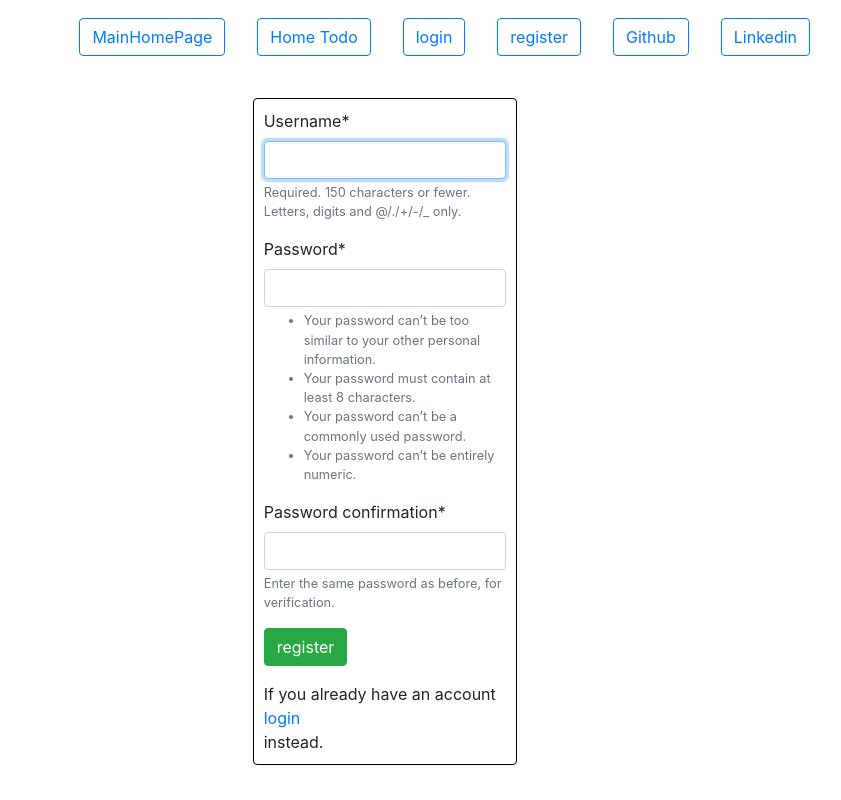
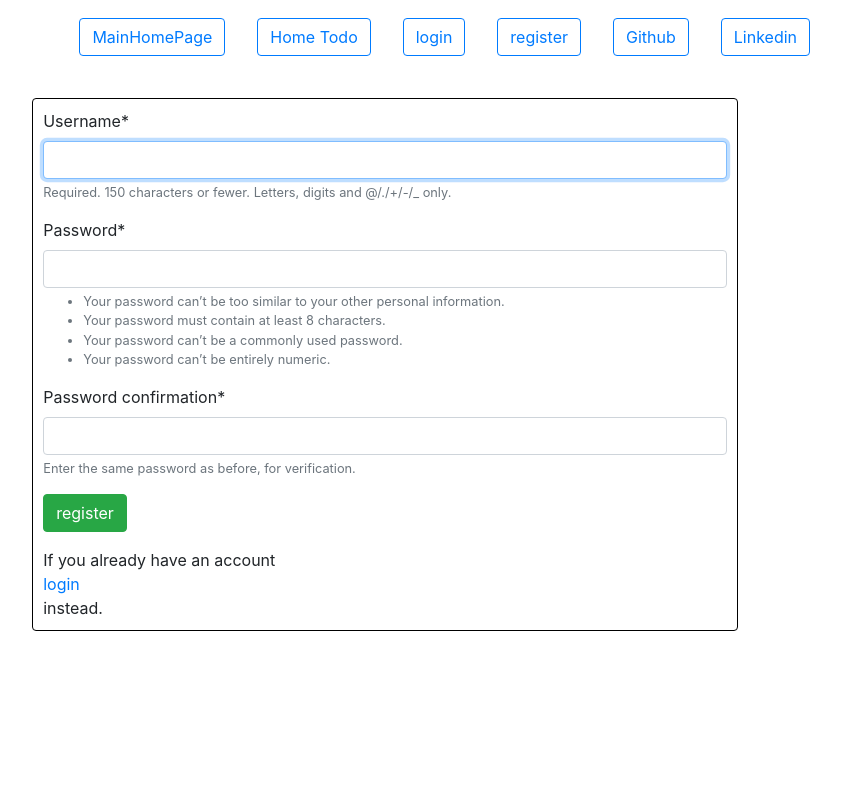
Before and after one commit to hrs2203/Django-app-ToDoList, a Django app: page /todo/register/ in a window 1280 px wide. Shown: the whole page, without its empty margins (255-1096 px from the left). Run offline with Django 3.2, Linux system fonts and the light colour scheme; some libraries are stand-ins or nearby versions.

Commit message:
making standards

```diff
--- /dev/null
+++ b/todoApp/mainApp/templates/mainApp/nav.html
@@ -0,0 +1,6 @@
+<ul class="nav nav-pills justify-content-end" >
+    <li class="nav-item"><a class="nav-link" href='/todo'><button class='btn btn-outline-success'> ToDo list </button> </a></li>
+    <li class="nav-item"><a class="nav-link" href='/sendMail'><button class='btn btn-outline-success'> Mail App </button> </a></li>
+    <li class="nav-item"><a class="nav-link" href='https://github.com/hrs2203'><button class='btn btn-outline-success'> Github </button> </a></li>
+    <li class="nav-item"><a class="nav-link" href='https://www.linkedin.com/in/hrishabh-pandey-052a0616b/'><button class='btn btn-outline-success'> Linkedin </button> </a></li>
+</ul>
--- a/todoApp/todo/templates/todo/account.html
+++ b/todoApp/todo/templates/todo/account.html
@@ -16,7 +16,7 @@
         <hr>
         {% if tasks|length != 0 %}
             {% for task in tasks %}
-                <div class="card mx-auto" style="width:50%">
+                <div class="card mx-auto" style="width:80%">
                     <div class="card-body">
                         <h4 class="card-title">
                             {% for i in task_type %}
--- a/todoApp/todo/templates/todo/login.html
+++ b/todoApp/todo/templates/todo/login.html
@@ -9,7 +9,7 @@
 
 {% block content %}
 <br>
-<div class='card mx-auto' style="width: 30%; border: 1px solid black; padding: 10px; margin: 10px;">
+<div class='card mx-auto' style="width: 80%; border: 1px solid black; padding: 10px; margin: 10px;">
     <form method="POST" novalidate>
         {% csrf_token %}
         {{ form|crispy }}
--- a/todoApp/todo/templates/todo/registration.html
+++ b/todoApp/todo/templates/todo/registration.html
@@ -9,7 +9,7 @@ registration page
 
 {% block content %}
 <br>
-<div class='card mx-auto' style="width: 30%; border: 1px solid black; padding: 10px; margin: 10px;">
+<div class='card mx-auto' style="width: 80%; border: 1px solid black; padding: 10px; margin: 10px;">
     <form method="POST" novalidate>
         {% csrf_token %}
         {{ form|crispy }}
```
Also changed, not shown: todoApp/mainApp/templates/mainApp/home_page.html (+1 -6 lines), todoApp/static/sendMail/css/home_sendMail.css (added), todoApp/static/todo/css/home_todo.css (added).
